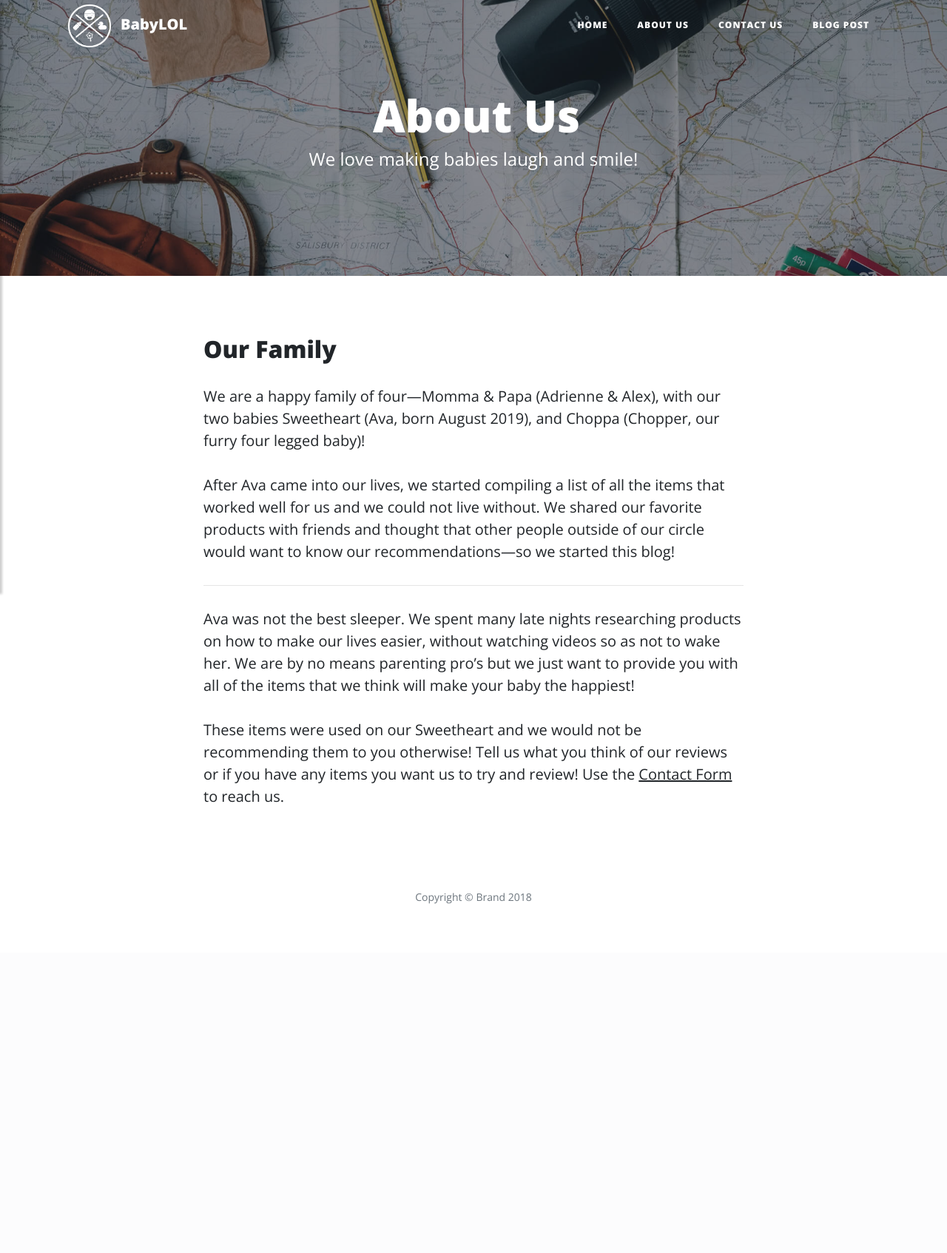
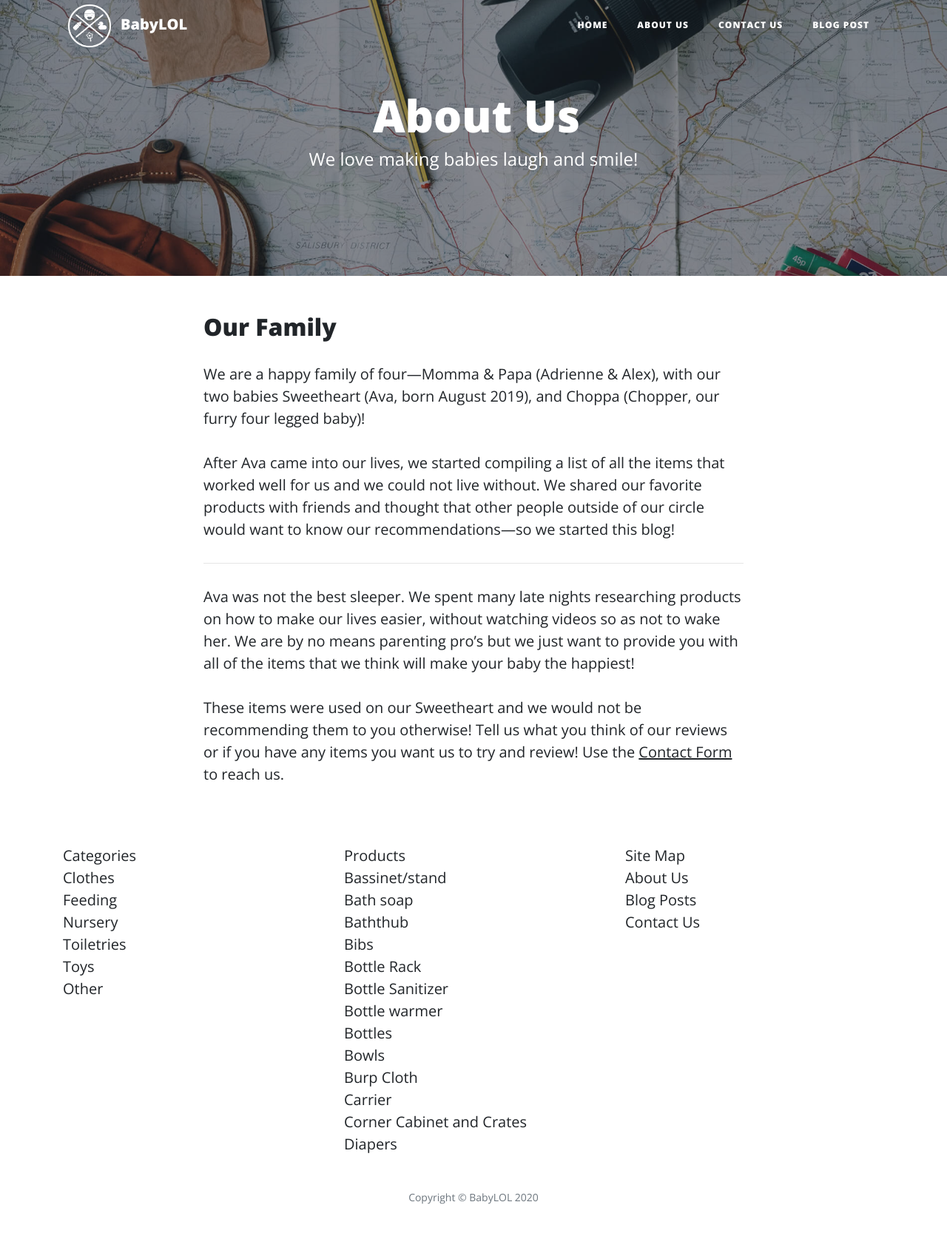
Before and after one commit to ahhlexk/babyproducts, a Django app: page /about in a window 1280 px wide. Shown: the whole page at 74% size. Before the commit the page ends 1222 px from the top, so only its background shows below. Run offline with Django 3.2, Linux system fonts and the light colour scheme; some libraries are stand-ins or nearby versions.

Commit message:
updated footer section and removed sidebar category nav

```diff
--- a/blog/templates/blog/base.html
+++ b/blog/templates/blog/base.html
@@ -33,7 +33,7 @@
         </div>
     </nav>
     <div class="wrapper">
-        <!-- Sidebar -->
+        <!-- Sidebar
         <nav id="sidebar">
             <div id="dismiss">
                 <i class="fa fa-arrow-left"></i>
@@ -52,8 +52,9 @@
                 </li>
             </ul>
         </nav>
-        <!-- Dark Overlay element -->
+
         <div class="overlay2"></div>
+        -->
     </div>
     {% if request.get_full_path == "/about" %}
     <header class="masthead" style="background-image: url('/static/img/about-bg.jpg');height: 373px;background-position: 50% 50%;">
@@ -80,12 +81,13 @@
         </div>
     </header>
     {% endif %}
+    <!-- Page Content for sidebar
     {% if request.get_full_path == "/about" %}
         <br>
     {% elif request.get_full_path == "/contact" %}
         <br>
     {% else %}
-        <!-- Page Content for sidebar-->
+
         <div id="content" class="col-md-8 col-lg-8 offset-lg-2">
             <nav>
                 <div class="container-fluid">
@@ -98,6 +100,7 @@
             </nav>
         <br>
     {% endif %}
+    -->
         </div>
         <div class="container">
             <div class="row">
@@ -108,7 +111,55 @@
                 </div>
             </div>
         </div>
-    <footer>
+        <footer class="footer">
+        <div class="container">
+            <!--
+            <button onclick="topFunction()" id="to-top" title="Go to top"><i class="fa fa-arrow-up"></i></button>
+            -->
+            <div class="row  row-no-gutters">
+                <div class="col">
+                    <ul class="list-unstyled" id="footer-menu">
+                        <li class="footer-header">Categories</li>
+                        <li><a href={% url 'tagged' 'clothes' %}>Clothes</a></li>
+                        <li><a href={% url 'tagged' 'feeding' %}>Feeding</a></li>
+                        <li><a href={% url 'tagged' 'nursery' %}>Nursery</a></li>
+                        <li><a href={% url 'tagged' 'toiletries' %}>Toiletries</a></li>
+                        <li><a href={% url 'tagged' 'toys' %}>Toys</a></li>
+                        <li><a href={% url 'tagged' 'other' %}>Other</a></li>
+                    </ul>
+                </div>
+
+                <div class="col">
+                    <ul class="list-unstyled" id="footer-menu">
+                        <li class="footer-header">Products</li>
+                        <li><a href={% url 'tagged' 'bassinet-stand' %}>Bassinet/stand</a></li>
+                        <li><a href={% url 'tagged' 'bath-soap' %}>Bath soap</a></li>
+                        <li><a href={% url 'tagged' 'bathtub' %}>Baththub</a></li>
+                        <li><a href={% url 'tagged' 'bibs' %}>Bibs</a></li>
+                        <li><a href={% url 'tagged' 'bottle-rack' %}>Bottle Rack</a></li>
+                        <li><a href={% url 'tagged' 'bottle-sanitizer' %}>Bottle Sanitizer</a></li>
+                        <li><a href={% url 'tagged' 'bottle-warmer' %}>Bottle warmer</a></li>
+                        <li><a href={% url 'tagged' 'bottles' %}>Bottles</a></li>
+                        <li><a href={% url 'tagged' 'bowls' %}>Bowls</a></li>
+                        <li><a href={% url 'tagged' 'burp-cloth' %}>Burp Cloth</a></li>
+                        <li><a href={% url 'tagged' 'carrier' %}>Carrier</a></li>
+                        <li><a href={% url 'tagged' 'cabinets-crates' %}>Corner Cabinet and Crates</a></li>
+                        <li><a href={% url 'tagged' 'diapers' %}>Diapers</a></li>
+                    </ul>
+                </div>
+
+                <div class="col">
+                    <ul class="list-unstyled" id="footer-menu">
+                        <li class="footer-header">Site Map</li>
+                        <li><a href={% url 'about' %}>About Us</a></li>
+                        <li><a href={% url 'post_list' %}>Blog Posts</a></li>
+                        <li><a href={% url 'contact' %}>Contact Us</a></li>
+                    </ul>
+                </div>
+
+
+            </div>
+        </div>
         <div class="container">
             <div class="row">
                 <div class="col-md-10 col-lg-8 offset-lg-2">
@@ -117,11 +168,11 @@
                         <li class="list-inline-item"><span class="btn" and style="background-color:transparent"><span class="fa-stack fa-lg"><i class="fa fa-circle fa-stack-2x"></i><i class="fa fa-plus-circle fa-stack-1x fa-inverse" onclick="location.href='{% url 'post_new' %}'"></i></span></span></li>
                         {% endif %}
                     </ul>
-                    <p class="text-muted copyright">Copyright&nbsp;©&nbsp;Brand 2018</p>
+                    <p class="text-muted copyright">Copyright&nbsp;©&nbsp;BabyLOL 2020</p>
                 </div>
             </div>
         </div>
-    </footer>
+        </footer>
     <script src="/static/js/jquery.min.js"></script>
     <script src="/static/js/script.min.js"></script>
     <script src="/static/js/bootstrap.min.js"></script>
```
Also changed, not shown: blog/static/css/styles.min.css.
